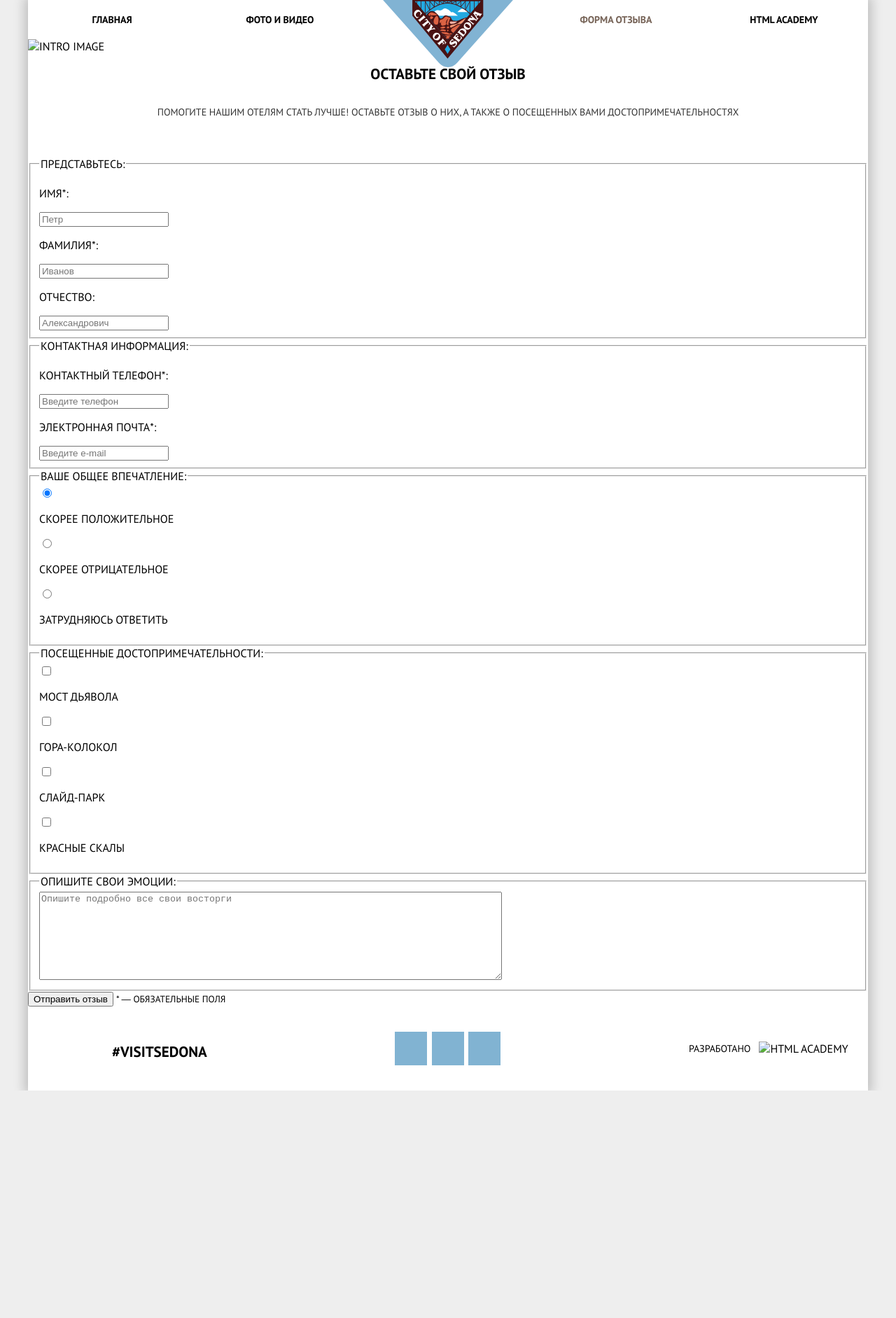
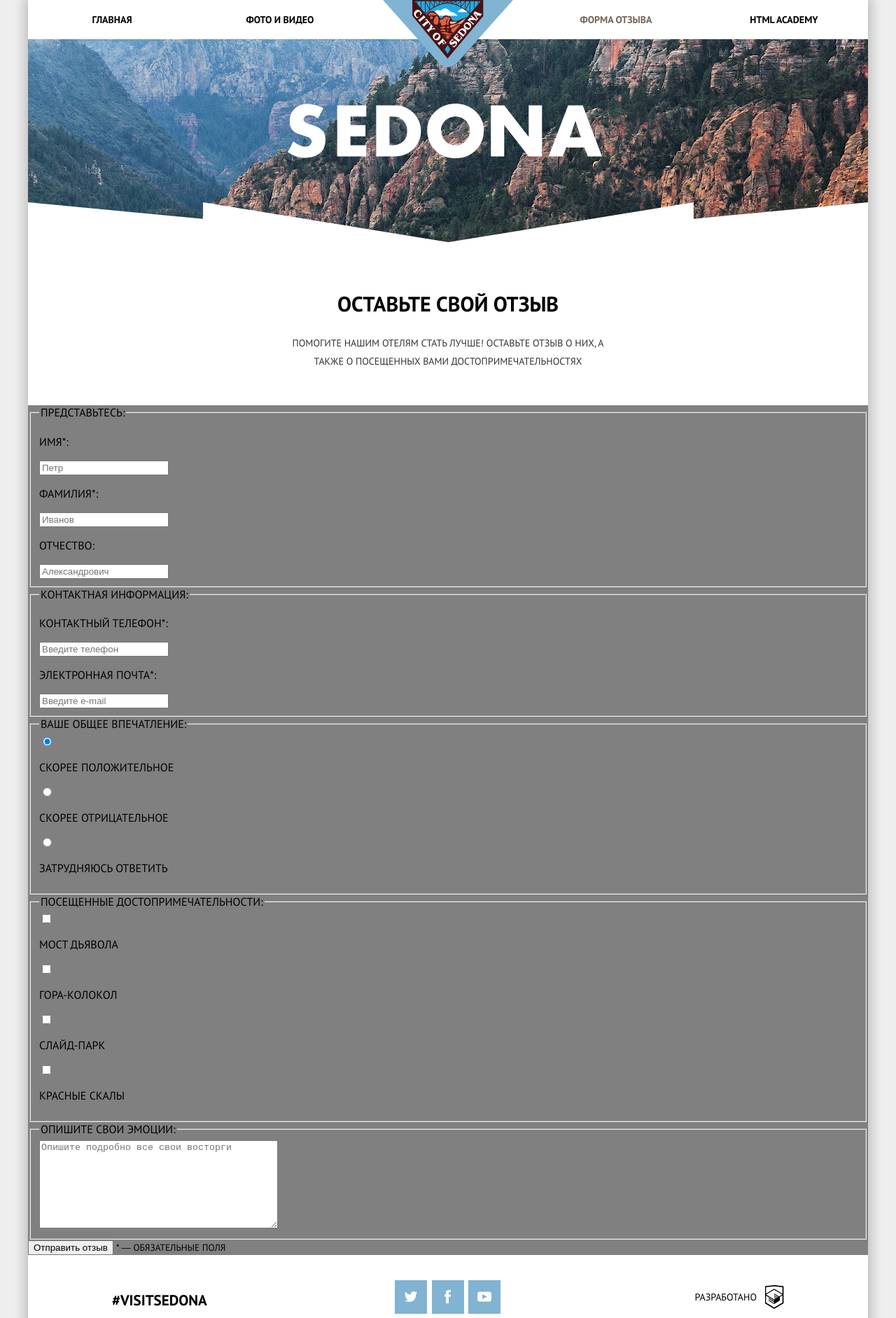
Before and after one commit to Mraokan/sedona-adaptive, a website: page source/form.html in a window 1280 px wide. Shown: the top 1883 px of the page at 70% size. Before the commit the page ends 1558 px from the top, so only its background shows below. Drawn offline with nearby package versions, Linux system fonts and the light colour scheme; files that its build step writes are made by us from their sources.

Commit message:
Added styles for Intro block for non index pages

```diff
--- a/source/form.html
+++ b/source/form.html
@@ -52,10 +52,10 @@
 
     <main class="main main--form">
 
-      <section class="intro">
-        <img class="intro__img" src="#" alt="Intro image">
-        <h2 class="intro__title">Оставьте свой отзыв</h2>
-        <p class="intro__text">Помогите нашим отелям стать лучше! оставьте отзыв о них, а также о посещенных вами достопримечательностях</p>
+      <section class="intro intro--no-index">
+        <div class="intro__background intro__background--no-index"></div>
+        <h2 class="intro__title intro__title--no-index">Оставьте свой отзыв</h2>
+        <p class="intro__text intro__text--no-index">Помогите нашим отелям стать лучше! оставьте отзыв о них, а также о посещенных вами достопримечательностях</p>
       </section>
 
       <form class="form" action="#" method="post">
@@ -125,7 +125,7 @@
 
         <fieldset class="form__emotions">
           <legend class="form__legend">Опишите свои эмоции:</legend>
-          <textarea name="emotions" rows="8" cols="80" placeholder="Опишите подробно все свои восторги"></textarea>
+          <textarea name="emotions" rows="8" cols="40" placeholder="Опишите подробно все свои восторги"></textarea>
         </fieldset>
 
         <button class="form__submit button" type="submit">Отправить отзыв</button>
@@ -139,21 +139,21 @@
 
       <ul class="footer__socials socials">
         <li class="socials__item">
-          <a class="socials__link" href="#">
+          <a class="socials__link socials__link--twitter" href="#">
             <span class="visually-hidden">
               Twitter
             </span>
           </a>
         </li>
         <li class="socials__item">
-          <a class="socials__link" href="#">
+          <a class="socials__link socials__link--facebook" href="#">
             <span class="visually-hidden">
               Facebook
             </span>
           </a>
         </li>
         <li class="socials__item">
-          <a class="socials__link" href="#">
+          <a class="socials__link socials__link--youtube" href="#">
             <span class="visually-hidden">
               YouTube
             </span>
@@ -163,7 +163,7 @@
 
       <div class="footer__copyright copyright">
         <p class="copyright__text">Разработано</p>
-        <img class="copyright__logo" src="#" alt="HTML Academy">
+        <svg class="copyright__logo" xmlns="http://www.w3.org/2000/svg" width="27" height="34" viewBox="11 5 39.4 50"><path d="M30.2 5H30L10.3 7.1v36.2L30 55l19.7-11.7V7.1L30.2 5zm17 36.8L30 52 12.8 41.8V27l17.1 10.2V39l-11.7-7v1.8L30 40.9v1.9l-11.8-7v1.8l11.8 7 11.9-7.1v-7.6l5.3-3.2v15.1zm-.1-17l-4.7 2.8-2.2 1.3-10.3-6.1v1.8l8.8 5.3h-.1l-.2.1-1.3.7-7.3-4.3v1.8l5.8 3.4-1.4.9-4.3-2.6v1.8l2.9 1.7-2.9 1.7-17-10.1 17-10.2 17.2 10zm.1-1.8L29.9 12.8 12.8 23V9.4L30 7.6l17.2 1.8V23z"/></svg>
       </div>
     </footer>
   </body>
--- /dev/null
+++ b/source/sass/blocks/form.scss
@@ -0,0 +1,3 @@
+.form {
+  background-color: grey;
+}
--- a/source/sass/blocks/intro.scss
+++ b/source/sass/blocks/intro.scss
@@ -19,6 +19,10 @@
   z-index: 1;
 }
 
+.intro--no-index::before {
+  background-image: none;
+}
+
 .intro__background {
   position: relative;
 
@@ -30,6 +34,12 @@
   background-image: url("../img/bg-back-mobile@1x.jpg");
   background-repeat: no-repeat;
   background-position: 50% 30%;
+}
+
+.intro__background--no-index {
+  height: 158px;
+  margin-bottom: 37px;
+  background-position: 50% 100%;
 }
 
 .intro__background::before {
@@ -44,6 +54,7 @@
   margin-left: -141px;
 
   background-image: url("../img/text-sedona-index.svg");
+  background-repeat: no-repeat;
   background-size: contain;
 }
 
@@ -62,6 +73,16 @@
   background-position: bottom;
 }
 
+.intro__background--no-index::before {
+  top: 51px;
+
+  width: 229px;
+  height: 39px;
+  margin-left: -114.5px;
+
+  background-image: url("../img/text-sedona.svg");
+}
+
 .intro__title {
   margin-bottom: 28px;
   padding-left: 20px;
@@ -71,6 +92,10 @@
   line-height: 26px;
   font-weight: 700;
   text-align: center;
+}
+
+.intro__title--no-index {
+  margin-bottom: 25px;
 }
 
 .intro__text {
@@ -86,6 +111,10 @@
   color: $text;
 }
 
+.intro__text--no-index {
+  margin-bottom: 10px;
+}
+
 @media (min-width: $tablet) {
   .intro::before {
     background-image: none;
@@ -98,12 +127,25 @@
     background-image: url("../img/bg-back-desktop@1x.jpg");
   }
 
+  .intro__background--no-index {
+    height: 290px;
+    margin-bottom: 73px;
+  }
+
   .intro__background::before {
     top: 77px;
 
     width: 460px;
     height: 350px;
     margin-left: -230px;
+  }
+
+  .intro__background--no-index::before {
+    top: 92px;
+
+    width: 458px;
+    height: 78px;
+    margin-left: -229px;
   }
 
   .intro__title {
@@ -115,7 +157,19 @@
     font-size: 21px;
   }
 
+  .intro__title--no-index {
+    margin-bottom: 28px;
+    font-size: 30px;
+    line-height: 30px;
+  }
+
   .intro__text {
     margin-bottom: 45px;
   }
+
+  .intro__text--no-index {
+    width: 445px;
+    padding: 0;
+    margin: 0 auto 50px;
+  }
 }
--- a/source/sass/style.scss
+++ b/source/sass/style.scss
@@ -9,6 +9,7 @@
 @import "blocks/services";
 @import "blocks/search";
 @import "blocks/map";
+@import "blocks/form";
 
 @import "blocks/socials";
 @import "blocks/copyright";
```
Also changed, not shown: source/photo.html (+4 -4 lines).
